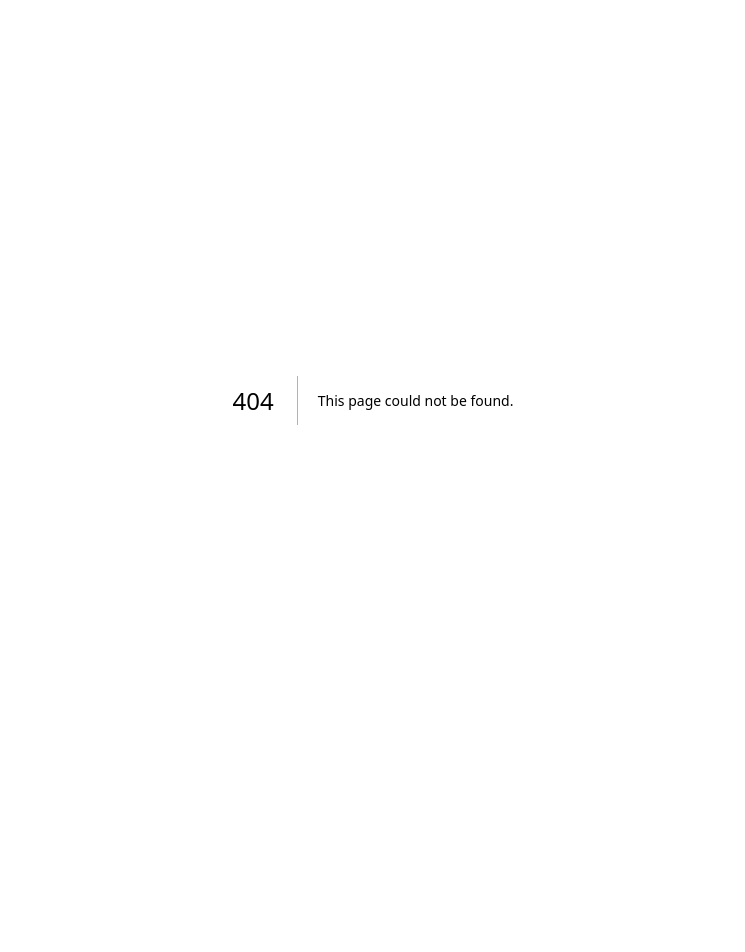
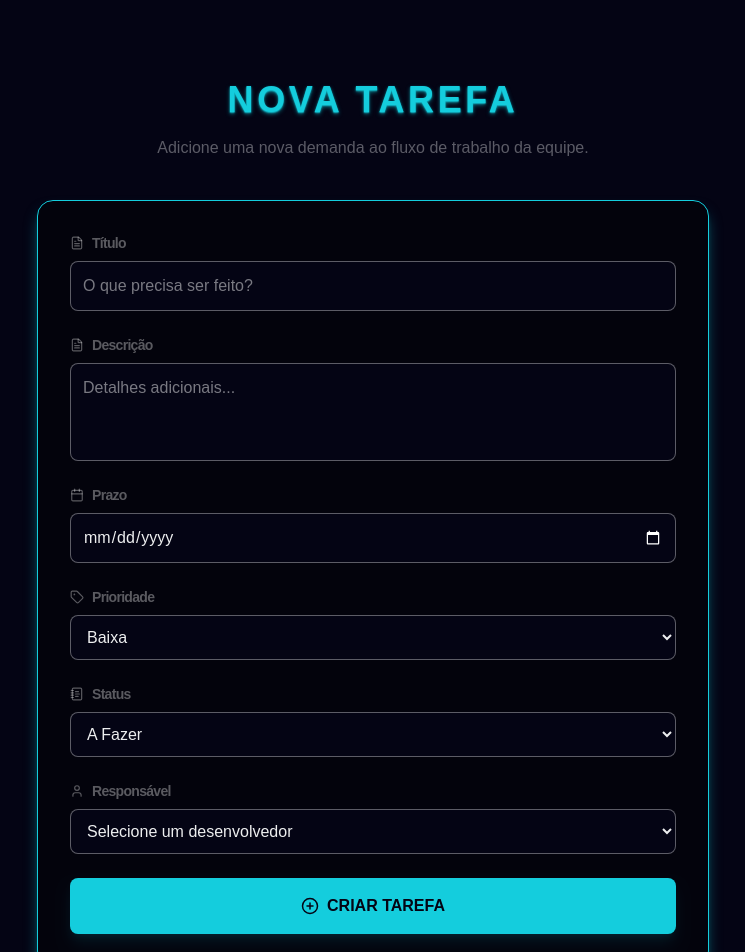
Before and after one commit to Equipe-NextSolve/task-manager-nextsolve, a Next.js app: page /admin/tasks/new in a window 1280 px wide. Before the commit this address had no page. Shown: the top 952 px of the page, without its empty margins (267-1012 px from the left). Before the commit the page ends 800 px from the top, so only its background shows below. Built offline with nearby package versions, Linux system fonts and the light colour scheme.

Commit message:
feat && styles: adicionando uma pagina com formulario para adição de tasks ; ajustando lints e styles

```diff
--- /dev/null
+++ b/src/app/admin/tasks/new/page.jsx
@@ -0,0 +1,5 @@
+import NewTaskComponent from "@/components/NewTask";
+
+export default function NewTask() {
+  return <NewTaskComponent />;
+}
--- a/src/app/dashboard/page.jsx
+++ b/src/app/dashboard/page.jsx
@@ -1,10 +1,5 @@
-"use client";
-
-import { requireLoginOrRedirect } from "@/utils/require-login-or-redirect";
 import DashboardContent from "@/components/dashboard";
 
 export default function DashboardPage() {
-  requireLoginOrRedirect();
-
   return <DashboardContent />;
 }
--- a/src/components/CardTask/index.jsx
+++ b/src/components/CardTask/index.jsx
@@ -7,7 +7,7 @@ export default function CardTask({
   status,
 }) {
   return (
-    <div className="flex flex-col gap-4 rounded-lg bg-app-background border-2 border-app-details-cyan hover:shadow-xl/10 shadow-app-details-cyan p-5">
+    <div className="flex flex-col gap-4 rounded-lg bg-app-background border-2 border-app-details-cyan hover:shadow-xl/10 transition shadow-app-details-cyan p-5">
       <div className="flex gap-2">
         <h3 className="text-lg font-bold text-app-secundary-white w-full">
           {titulo}
--- /dev/null
+++ b/src/components/NewTask/index.jsx
@@ -0,0 +1,184 @@
+"use client";
+
+import {
+  Calendar,
+  FileText,
+  NotebookText,
+  PlusCircle,
+  Tag,
+  User,
+} from "lucide-react";
+import { useState } from "react";
+import { prioridadeTarefas } from "@/utils/prioridade-tarefas";
+import { statusTasks } from "@/utils/status-tasks";
+
+export default function NewTaskComponent() {
+  const [formData, setFormData] = useState({
+    titulo: "",
+    descricao: "",
+    prazo: "",
+    prioridade: prioridadeTarefas.baixa.tagName,
+    status: statusTasks.aFazer,
+    devResponsavel: "",
+  });
+
+  const handleChange = (e) => {
+    setFormData({ ...formData, [e.target.name]: e.target.value });
+  };
+
+  function handleSubmit() {
+    console.log("Formdata submitted:", formData);
+  }
+
+  return (
+    <div className="flex flex-col items-center justify-center min-h-screen bg-app-primary-navyblue text-app-secundary-white px-10 py-20">
+      <div className="flex flex-col gap-10 w-full max-w-2xl">
+        <header className="flex flex-col gap-4 text-center">
+          <h1 className="text-4xl font-extrabold tracking-widest text-shadow-md text-shadow-app-details-cyan/50 text-app-details-cyan">
+            NOVA TAREFA
+          </h1>
+          <p className="text-app-glass-transparent">
+            Adicione uma nova demanda ao fluxo de trabalho da equipe.
+          </p>
+        </header>
+
+        <form className="flex flex-col gap-6 bg-app-primary-navyBlack border border-app-details-cyan shadow-app-details-cyan/50 p-8 rounded-2xl shadow-lg">
+          <div className="flex flex-col gap-2">
+            <label
+              htmlFor="titulo"
+              className="flex items-center gap-2 text-sm font-bold text-app-glass-transparent tracking-tighter"
+            >
+              <FileText size={14} />
+              Título
+            </label>
+            <input
+              type="text"
+              id="titulo"
+              name="titulo"
+              value={formData.titulo}
+              onChange={handleChange}
+              placeholder="O que precisa ser feito?"
+              required
+              className="w-full p-3 bg-app-primary-navyblue border border-app-glass-transparent rounded-lg focus:outline-none focus:border-app-details-cyan focus:ring-1 focus:ring-app-details-cyan transition-all"
+            />
+          </div>
+
+          <div className="flex flex-col gap-2">
+            <label
+              htmlFor="descricao"
+              className="flex items-center gap-2 text-sm font-bold text-app-glass-transparent tracking-tighter"
+            >
+              <FileText size={14} />
+              Descrição
+            </label>
+            <textarea
+              id="descricao"
+              name="descricao"
+              value={formData.descricao}
+              onChange={handleChange}
+              placeholder="Detalhes adicionais..."
+              rows={3}
+              className="w-full p-3 bg-app-primary-navyblue border border-app-glass-transparent rounded-lg focus:outline-none focus:border-app-details-cyan focus:ring-1 focus:ring-app-details-cyan transition-all resize-none"
+            />
+          </div>
+
+          <div className="flex flex-col gap-2">
+            <label
+              htmlFor="prazo"
+              className="flex items-center gap-2 text-sm font-bold text-app-glass-transparent tracking-tighter"
+            >
+              <Calendar size={14} />
+              Prazo
+            </label>
+            <input
+              type="date"
+              id="prazo"
+              name="prazo"
+              value={formData.prazo}
+              onChange={handleChange}
+              required
+              className="w-full h-full p-3 bg-app-primary-navyblue border border-app-glass-transparent rounded-lg focus:outline-none focus:border-app-details-cyan focus:ring-1 focus:ring-app-details-cyan transition-all [&::-webkit-calendar-picker-indicator]:invert [&::-webkit-calendar-picker-indicator]:cursor-pointer"
+            />
+          </div>
+
+          <div className="flex flex-col gap-2">
+            <label
+              htmlFor="prioridade"
+              className="flex items-center gap-2 text-sm font-bold text-app-glass-transparent tracking-tighter"
+            >
+              <Tag size={14} />
+              Prioridade
+            </label>
+            <select
+              id="prioridade"
+              name="prioridade"
+              value={formData.prioridade}
+              onChange={handleChange}
+              className="w-full h-full p-3 bg-app-primary-navyblue border border-app-glass-transparent rounded-lg focus:outline-none focus:border-app-details-cyan focus:ring-1 focus:ring-app-details-cyan transition-all cursor-pointer"
+            >
+              {Object.entries(prioridadeTarefas).map(([key, value]) => (
+                <option key={key} value={key}>
+                  {value.tagName}
+                </option>
+              ))}
+            </select>
+          </div>
+
+          <div className="flex flex-col gap-2">
+            <label
+              htmlFor="status"
+              className="flex items-center gap-2 text-sm font-bold text-app-glass-transparent tracking-tighter"
+            >
+              <NotebookText size={14} />
+              Status
+            </label>
+            <select
+              id="status"
+              name="status"
+              value={formData.status}
+              onChange={handleChange}
+              className="w-full h-full p-3 bg-app-primary-navyblue border border-app-glass-transparent rounded-lg focus:outline-none focus:border-app-details-cyan focus:ring-1 focus:ring-app-details-cyan transition-all cursor-pointer"
+            >
+              {Object.entries(statusTasks).map(([key, value]) => (
+                <option key={key} value={key}>{value}</option>
+              ))}
+            </select>
+          </div>
+
+          <div className="flex flex-col gap-2">
+            <label
+              htmlFor="devResponsavel"
+              className="flex items-center gap-2 text-sm font-bold text-app-glass-transparent tracking-tighter"
+            >
+              <User size={14} />
+              Responsável
+            </label>
+            <select
+              id="devResponsavel"
+              name="devResponsavel"
+              value={formData.devResponsavel}
+              onChange={handleChange}
+              className="w-full h-full p-3 bg-app-primary-navyblue border border-app-glass-transparent rounded-lg focus:outline-none focus:border-app-details-cyan focus:ring-1 focus:ring-app-details-cyan transition-all cursor-pointer"
+            >
+              <option value="">Selecione um desenvolvedor</option>
+              <option value="Desenvolvedor 1">Desenvolvedor 1</option>
+              <option value="Desenvolvedor 2">Desenvolvedor 2</option>
+              <option value="Desenvolvedor 3">Desenvolvedor 3</option>
+            </select>
+          </div>
+
+          <div className="flex flex-col gap-4">
+            <button
+              type="button"
+              onClick={handleSubmit}
+              className="flex items-center justify-center gap-2 w-full py-4 bg-app-details-cyan hover:bg-app-details-cyan/90 text-app-primary-navyblue font-bold rounded-lg transition-all shadow-lg shadow-cyan-400/10 active:scale-[0.98] cursor-pointer"
+            >
+              <PlusCircle size={18} />
+              CRIAR TAREFA
+            </button>
+          </div>
+        </form>
+      </div>
+    </div>
+  );
+}
--- a/src/components/dashboard/index.jsx
+++ b/src/components/dashboard/index.jsx
@@ -14,20 +14,23 @@ import {
   GitBranch,
   LayoutDashboard,
   LogOut,
+  PlusCircle,
   Rocket,
-  Settings,
   UserCircle,
 } from "lucide-react";
+import Link from "next/link";
 import { useRouter } from "next/navigation";
 import { useState } from "react";
 import { auth } from "@/services/firebaseConfig";
 import { prioridadeTarefas } from "@/utils/prioridade-tarefas";
+import { requireLoginOrRedirect } from "@/utils/require-login-or-redirect";
 import { statusTasks } from "@/utils/status-tasks";
 import CardTask from "../CardTask";
 
 export default function DashboardContent() {
+  requireLoginOrRedirect();
+
   const router = useRouter();
-
   const [openProjetos, setOpenProjetos] = useState(true);
   const [openDev, setOpenDev] = useState(false);
 
@@ -176,15 +179,37 @@ export default function DashboardContent() {
               Status atual dos seus projetos e desenvolvimento.
             </p>
           </div>
-          <div className="bg-slate-900 border border-slate-800 p-2 px-4 rounded-full flex items-center gap-2 text-emerald-500">
-            <div className="w-2 h-2 bg-emerald-500 rounded-full animate-pulse"></div>
-            <span className="text-xs font-bold uppercase tracking-widest">
-              Live System
-            </span>
+          <div className="flex gap-6">
+            <Link
+              href={"/admin/tasks/new"}
+              className="bg-app-details-cyan transition hover:bg-app-details-cyan/90 border border-app-details-cyan p-2 px-4 rounded-full flex items-center gap-2 text-app-primary-navyBlack"
+            >
+              <PlusCircle size={18} />
+              <span className="text-xs font-bold uppercase tracking-widest">
+                NOVA TAREFA
+              </span>
+            </Link>
+            <div className="bg-slate-900 border border-slate-800 p-2 px-4 rounded-full flex items-center gap-2 text-emerald-500">
+              <div className="w-2 h-2 bg-emerald-500 rounded-full animate-pulse"></div>
+              <span className="text-xs font-bold uppercase tracking-widest">
+                Live System
+              </span>
+            </div>
           </div>
         </header>
 
         <div className="grid grid-cols-1 sm:grid-cols-2 lg:grid-cols-3 gap-6">
+          {/* {tasks.map((task) => (
+            <CardTask
+              key={task.id}
+              titulo={task.titulo}
+              descricao={task.descricao}
+              prazo={new Date(task.prazo).toLocaleDateString()}
+              prioridade={prioridadeTarefas[task.prioridade]}
+              devResponsavel={task.devResponsavel}
+              status={statusTasks[task.status]}
+            />
+          ))} */}
           <CardTask
             titulo={"Criar componente para envio de imagem"}
             descricao={
```
Also changed, not shown: 1 other file (tests, documents, lock files or other folders).
